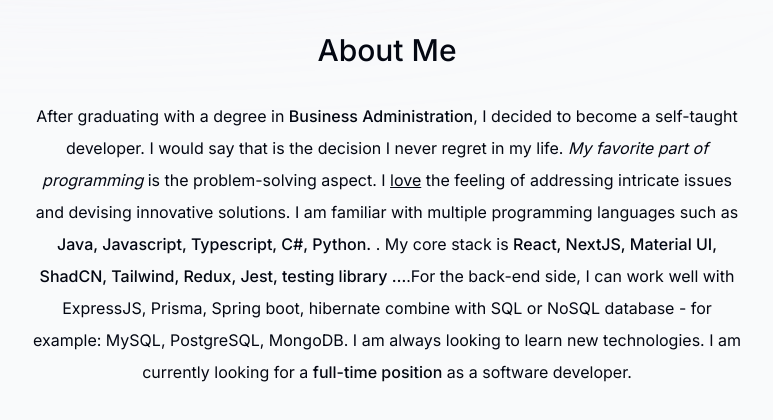
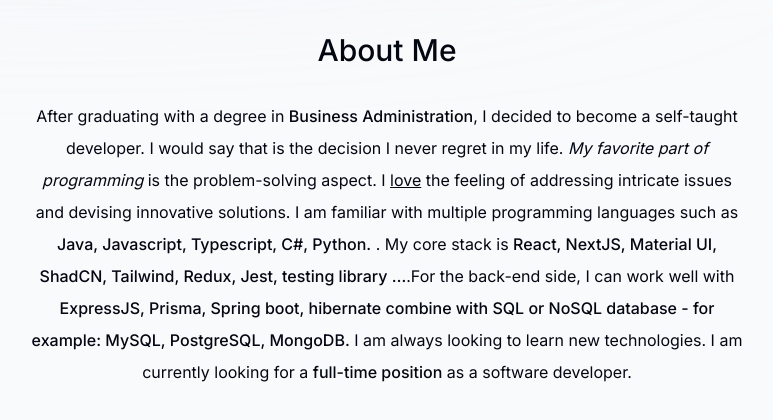
Before and after one commit to Kimmi17/Portfolio, a Next.js app: page / in a window 1280 px wide. Shown: the part 792-1212 px from the top of the page, without its empty margins (253-1026 px from the left). Built offline with nearby package versions, Linux system fonts and the light colour scheme.

Commit message:
Add font-style

```diff
--- a/components/about.tsx
+++ b/components/about.tsx
@@ -30,12 +30,14 @@
           React, NextJS, Material UI, ShadCN, Tailwind, Redux, Jest, testing
           library …
         </span>
-        .For the back-end side, I can work well with ExpressJS, Prisma, Spring
-        boot, hibernate combine with SQL or NoSQL database - for example: MySQL,
-        PostgreSQL, MongoDB. I am always looking to learn new technologies. I am
-        currently looking for a{" "}
-        <span className="font-medium">full-time position</span> as a software
-        developer.
+        .For the back-end side, I can work well with{" "}
+        <span className="font-medium">
+          ExpressJS, Prisma, Spring boot, hibernate combine with SQL or NoSQL
+          database - for example: MySQL, PostgreSQL, MongoDB.
+        </span>{" "}
+        I am always looking to learn new technologies. I am currently looking
+        for a <span className="font-medium">full-time position</span> as a
+        software developer.
       </p>
     </motion.section>
   );
```
